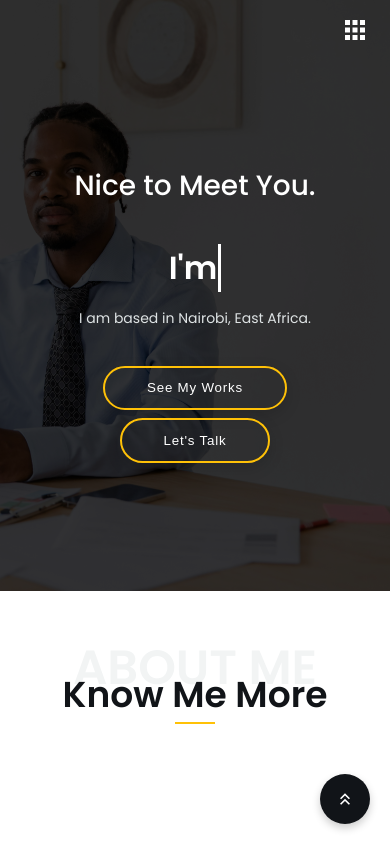
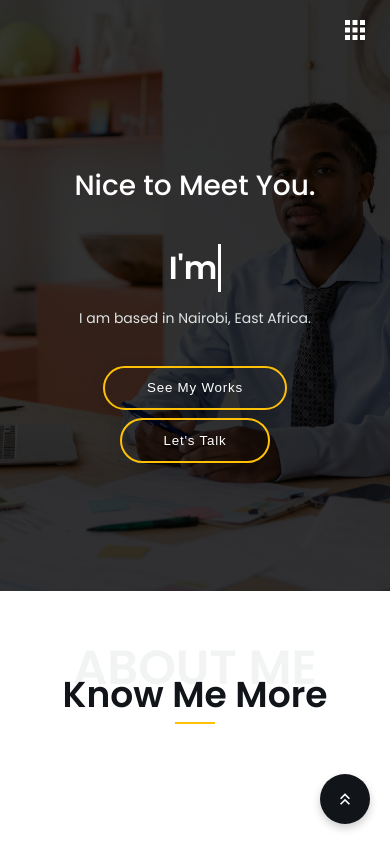
Before and after one commit to JOHNINDAKWA/joseph-kulundu-portfolio, a React (Create React App) app: page / in a window 390 px wide. Shown: the top 844 px of the page. Built offline with nearby package versions, Linux system fonts and the light colour scheme.

Commit message:
made some more changes

```diff
--- a/src/components/Footer/Footer.css
+++ b/src/components/Footer/Footer.css
@@ -29,6 +29,7 @@
 
 .back-to-top {
   position: fixed;
+  z-index: 100;
   bottom: 20px;
   right: 20px;
   background: #111418;
--- a/src/components/Modal/Modal.css
+++ b/src/components/Modal/Modal.css
@@ -122,6 +122,7 @@
   .modal-content {
     max-width: 90%;
     padding: 15px;
+    margin-top: 20px;
   }
 
   .modal-content h2 {
--- a/src/sections/Header/Header.css
+++ b/src/sections/Header/Header.css
@@ -2,6 +2,7 @@
     height: 100vh;
     background: url('../../images/pic5.jpg') no-repeat center center/cover;
     position: relative;
+    overflow: hidden;
   }
 
   .overlay {
@@ -127,26 +128,26 @@
 
 @media (max-width: 1200px) {
   .header {
-    background-position: center right;
+    background-position: center;
   }
 }
 
 @media (max-width: 992px) {
   .header {
-    background-position: center right;
+    background-position: center center;
   }
 }
 
 @media (max-width: 768px) {
   .header {
     background-size: cover;
-    background-position: center right;
+    background-position: center center;
   }
 }
 
 @media (max-width: 576px) {
   .header {
     background-size: cover;
-    background-position: center right;
+    background-position: center center;
   }
 }
```
